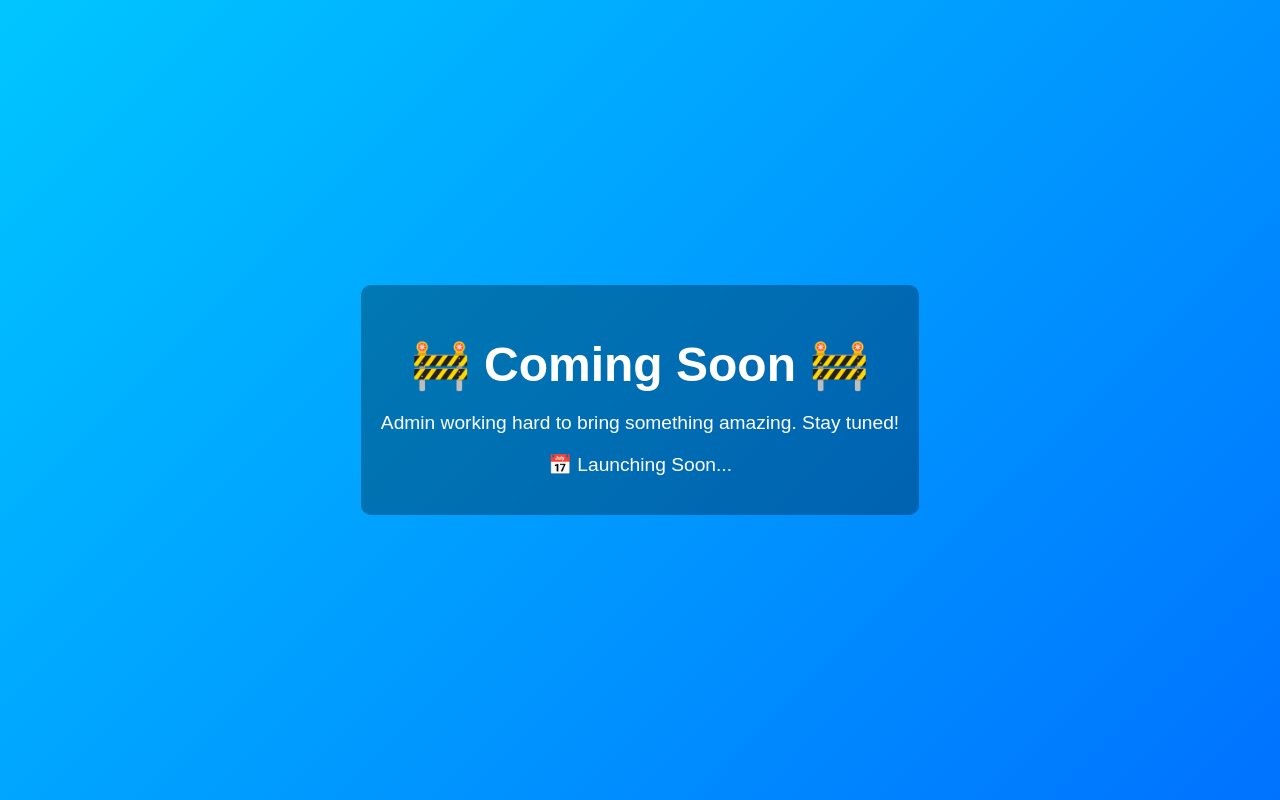
After one commit to thoufi3170S/customer, a Django app: template crm/templates/crm/project.html in a window 1280 px wide. The commit adds this page. Run offline with Django 5.2, Linux system fonts and the light colour scheme; the template is opened without the code that fills it, so the values that code supplies are empty.

Commit message:
Initial commit

```diff
--- a/crm/templates/crm/demo.html
+++ b/crm/templates/crm/demo.html
@@ -54,7 +54,7 @@
     {% elif section_name == 'opportunities' %}
         {% include "crm/opportunities.html" with section=data %}
     {% elif section_name == 'projects'%}
-        {% include "crm/proj.html" with section=projects %}
+        {% include "crm/project.html" with section=projects %}
     {% elif section_name == 'emails'%}
         {% include "crm/emails.html" with section=data %}
     {% elif section_name == 'calendar'%}
--- /dev/null
+++ b/crm/templates/crm/project.html
@@ -0,0 +1,45 @@
+<!DOCTYPE html>
+<html lang="en">
+<head>
+    <meta charset="UTF-8">
+    <meta http-equiv="X-UA-Compatible" content="IE=edge">
+    <meta name="viewport" content="width=device-width, initial-scale=1.0">
+    <title>Coming Soon</title>
+    <style>
+        body {
+            margin: 0;
+            padding: 0;
+            background: linear-gradient(135deg, #00c6ff, #0072ff);
+            height: 100vh;
+            display: flex;
+            justify-content: center;
+            align-items: center;
+            font-family: Arial, sans-serif;
+            color: white;
+            text-align: center;
+        }
+
+        h1 {
+            font-size: 3rem;
+            margin-bottom: 0.5rem;
+        }
+
+        p {
+            font-size: 1.2rem;
+        }
+
+        .container {
+            padding: 20px;
+            border-radius: 10px;
+            background-color: rgba(0, 0, 0, 0.3);
+        }
+    </style>
+</head>
+<body>
+    <div class="container">
+        <h1>🚧 Coming Soon 🚧</h1>
+        <p>Admin working hard to bring something amazing. Stay tuned!</p>
+        <p>📅 Launching Soon...</p>
+    </div>
+</body>
+</html>
```
Also changed, not shown: crm/templates/crm/opportunities.html (added, +45 -0 lines), crm/templates/crm/organisations.html (added, +45 -0 lines).
